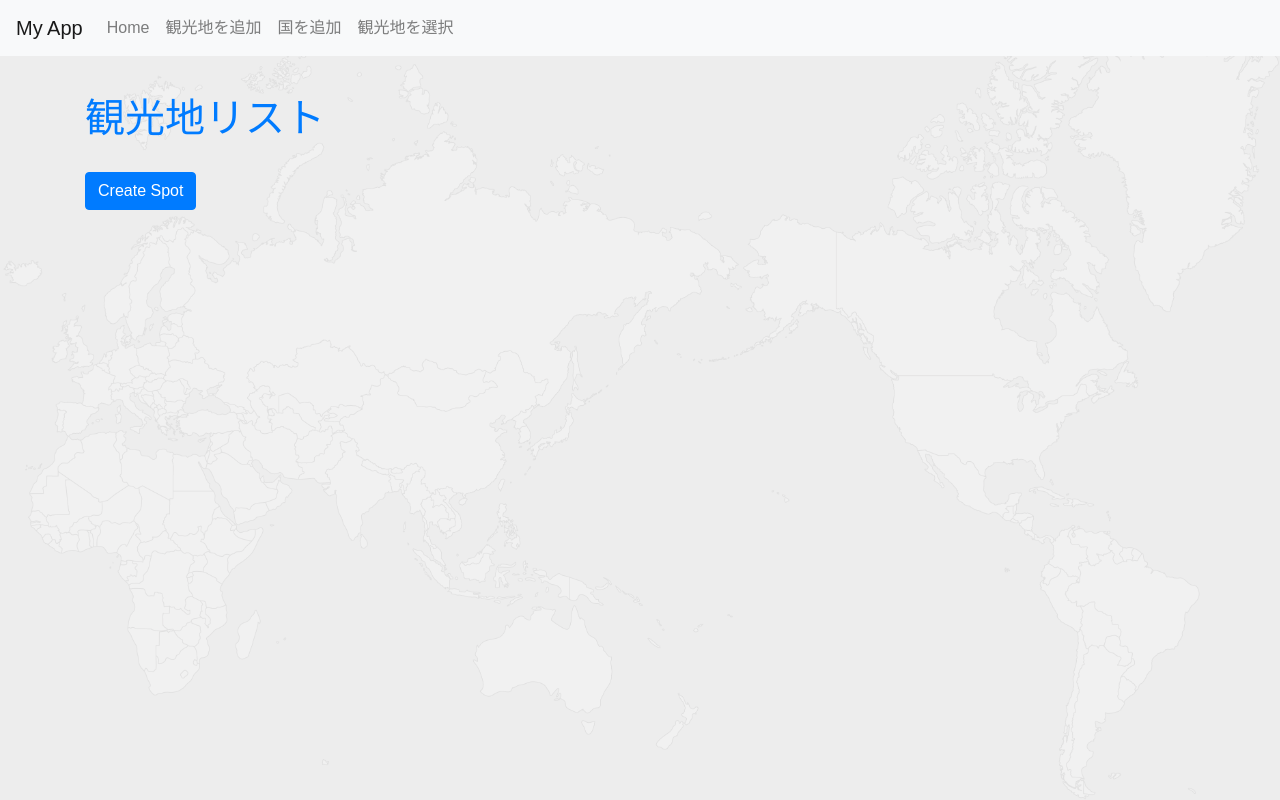
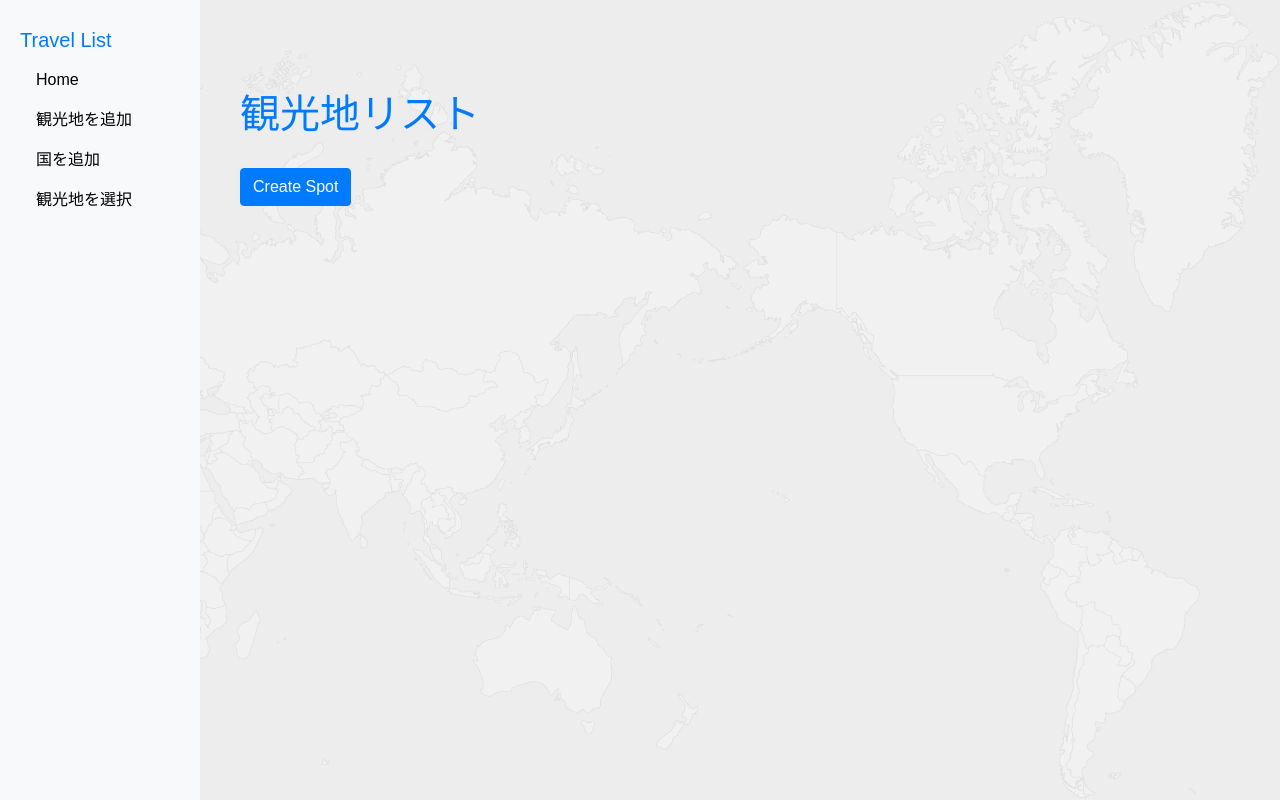
Before and after one commit to s-iyo/App, a Django app: page /myapp/spot/list/ in a window 1280 px wide. Run offline with Django 5.2, Linux system fonts and the light colour scheme; data comes from the database, SQL or seed files in the repository; data that the repository does not hold is empty; some libraries are stand-ins or nearby versions.

Commit message:
ヘッダーを左端に

```diff
--- a/django_basic/static/myapp/CSS/style.css
+++ b/django_basic/static/myapp/CSS/style.css
@@ -75,3 +75,25 @@ label {
 .info{
     font-size: xx-small;
 }
+
+
+body {
+    display: flex; /* Flexboxを使用 */
+}
+
+.sidebar {
+    width: 200px; /* サイドバーの幅 */
+    background-color: #f8f9fa; /* 背景色 */
+    padding: 20px;
+    height: 100vh; /* 画面全体に表示 */
+    position: fixed; /* 固定表示 */
+    top: 0;
+    left: 0;
+    overflow-y: auto; /* コンテンツが多い場合にスクロール可能にする */
+}
+
+.content {
+    margin-left: 220px; /* サイドバーの幅+α */
+    padding: 20px;
+    width: 100%; /* コンテンツ領域の幅 */
+}
--- a/django_basic/templates/myapp/base.html
+++ b/django_basic/templates/myapp/base.html
@@ -3,19 +3,37 @@
 <head>
     <meta charset="UTF-8">
     <meta name="viewport" content="width=device-width, initial-scale=1.0">
-    <title>{% block title %}My App{% endblock %}</title>
+    <title>{% block title %}Travel List{% endblock %}</title>
     <link rel="stylesheet" href="https://stackpath.bootstrapcdn.com/bootstrap/4.5.2/css/bootstrap.min.css">
     {% load static %}
     <link rel="stylesheet" href="{% static 'myapp/css/style.css' %}">
+    <style>
+        body {
+            display: flex; /* Flexboxを使用 */
+        }
+
+        .sidebar {
+            width: 200px; /* サイドバーの幅 */
+            background-color: #f8f9fa; /* 背景色 */
+            padding: 20px;
+            height: 100vh; /* 画面全体に表示 */
+            position: fixed; /* 固定表示 */
+            top: 0;
+            left: 0;
+            overflow-y: auto; /* コンテンツが多い場合にスクロール可能にする */
+        }
+
+        .content {
+            margin-left: 220px; /* サイドバーの幅+α */
+            padding: 20px;
+            width: 100%; /* コンテンツ領域の幅 */
+        }
+    </style>
 </head>
 <body>
-    <nav class="navbar navbar-expand-lg navbar-light bg-light fixed-top">
-        <a class="navbar-brand" href="#">My App</a>
-        <button class="navbar-toggler" type="button" data-toggle="collapse" data-target="#navbarNav" aria-controls="navbarNav" aria-expanded="false" aria-label="Toggle navigation">
-            <span class="navbar-toggler-icon"></span>
-        </button>
-        <div class="collapse navbar-collapse" id="navbarNav">
-            <ul class="navbar-nav">
+    <div class="sidebar">
+        <a class="navbar-brand" href="#">Travel List</a>
+        <ul class="nav flex-column">
             <li class="nav-item">
                 <a class="nav-link" href="{% url 'myapp:spot_list' %}">Home</a>
             </li>
@@ -30,9 +48,8 @@
             </li>
         </ul>
     </div>
-    </nav>
 
-    <div class="container mt-4">
+    <div class="content">
         {% block content %}
         {% endblock %}
     </div>
```
Also changed, not shown: django_basic/media/myapp/picture/パンテオン.jpg (added), 2 other files. Lines whose indentation alone changed are shown as unchanged.
